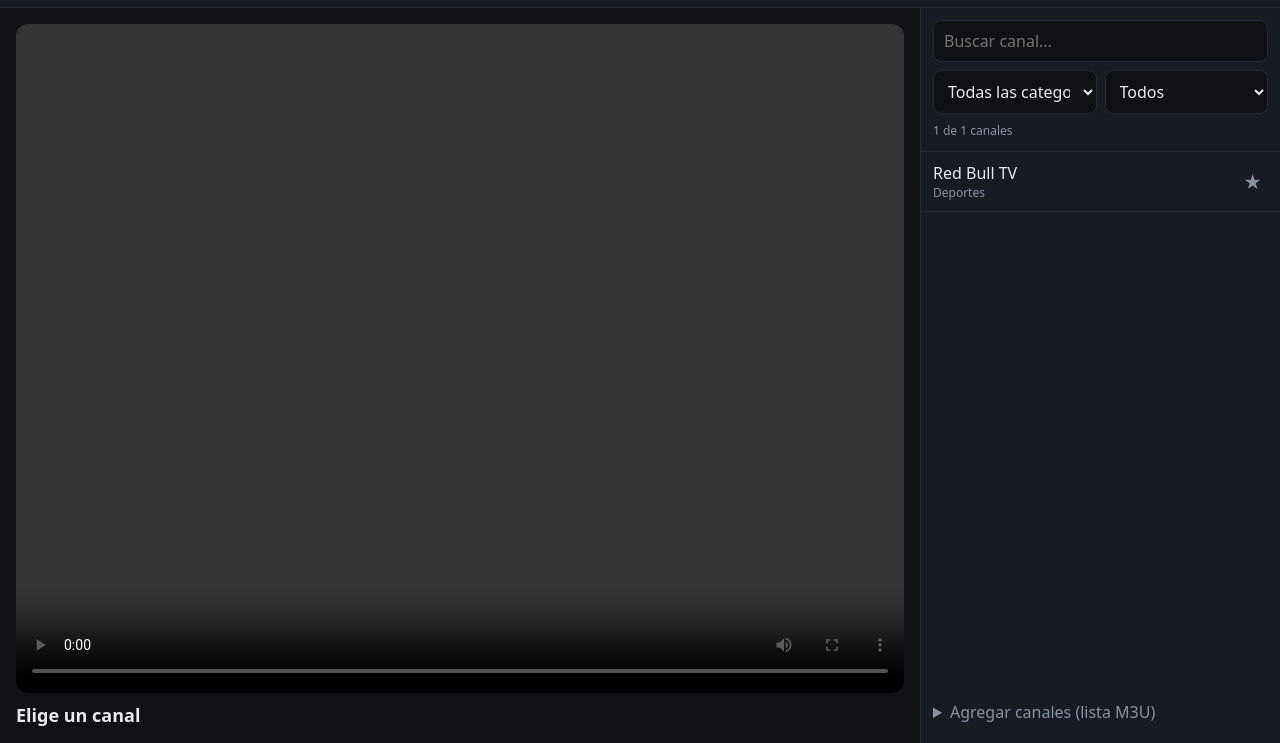
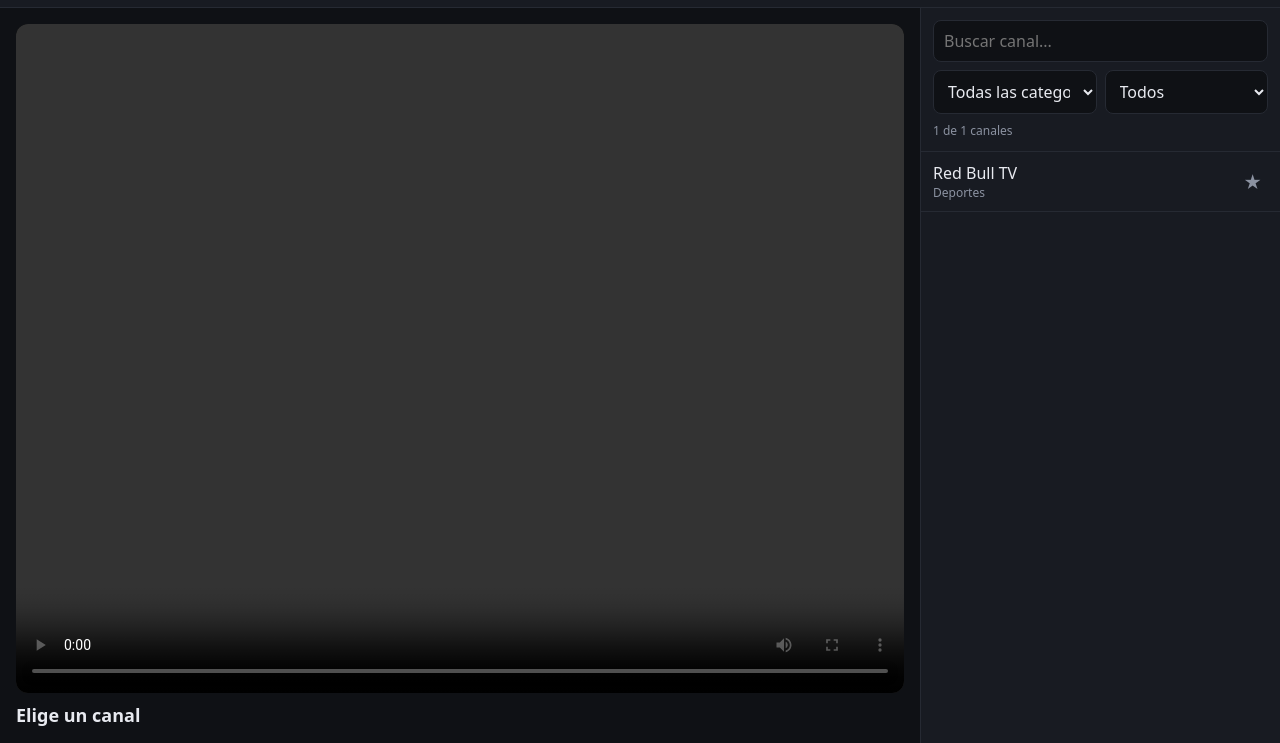
Before and after one commit to andrescastroCR/usatv-, a plain HTML site: page index.html in a window 1280 px wide. Shown: the part 57-800 px from the top of the page. Drawn offline with nearby package versions, Linux system fonts and the light colour scheme; no server answers.

Commit message:
Add files via upload

```diff
--- a/index.html
+++ b/index.html
@@ -129,6 +129,7 @@
 /* ============ CONFIGURACIÓN ============ */
 const NOMBRE_APP = "TV+ USA";               // nombre que se ve junto al logo
 const ARCHIVO_CANALES = "canales.m3u";    // lista de canales que se carga sola
+const MOSTRAR_IMPORTAR = false;       // true = muestra de nuevo "Agregar canales (lista M3U)"
 // Se usa solo si no se puede leer canales.m3u (por ejemplo al abrir el archivo con doble clic):
 const RESPALDO = [
   { nombre: "Red Bull TV", url: "https://rbmn-live.akamaized.net/hls/live/590964/BoRB-AT/master.m3u8", grupo: "Deportes" },
@@ -143,6 +144,7 @@ function leer(clave, def) { try { const v = JSON.parse(localStorage.getItem(clav
 function guardar(clave, val) { try { localStorage.setItem(clave, JSON.stringify(val)); } catch (e) {} }
 
 document.title = NOMBRE_APP;
+if (!MOSTRAR_IMPORTAR) { const d = document.querySelector("details"); if (d) d.style.display = "none"; }
 $("marca").textContent = NOMBRE_APP;
 // Si no existe logo.png, se oculta la imagen y queda solo el nombre
 $("logo").onerror = () => { $("logo").style.display = "none"; };
```
